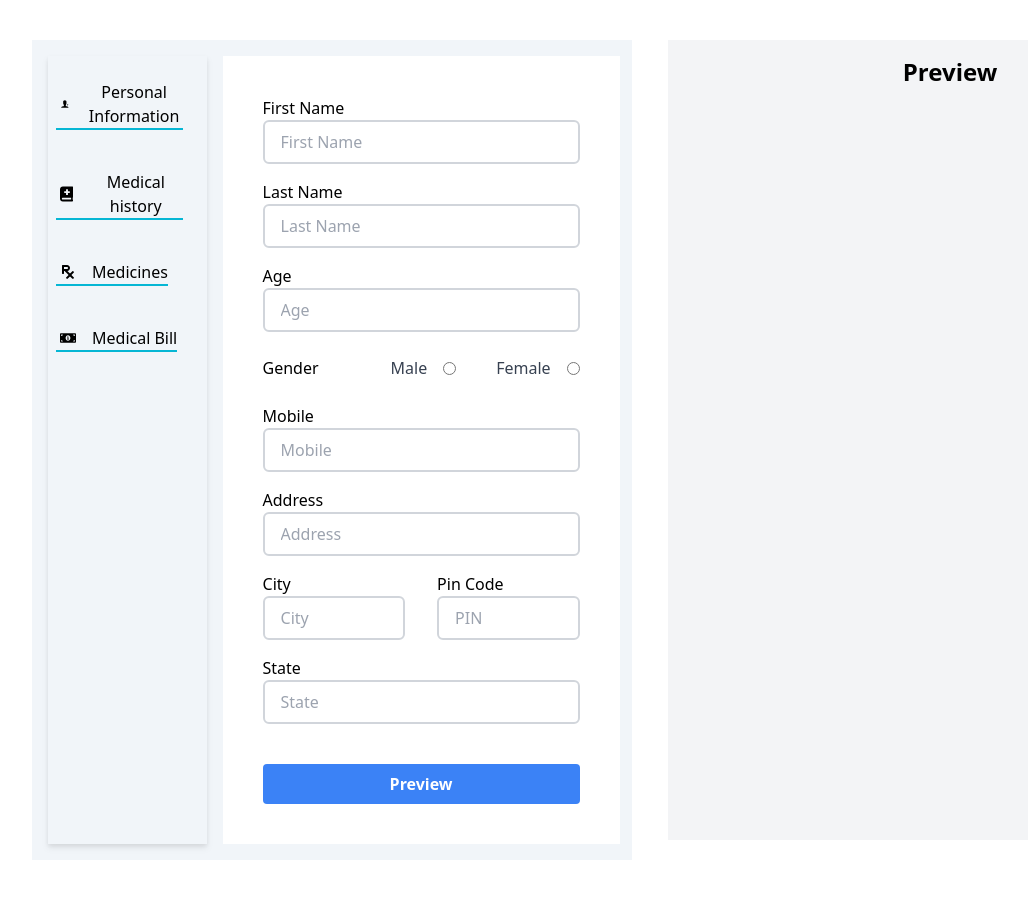
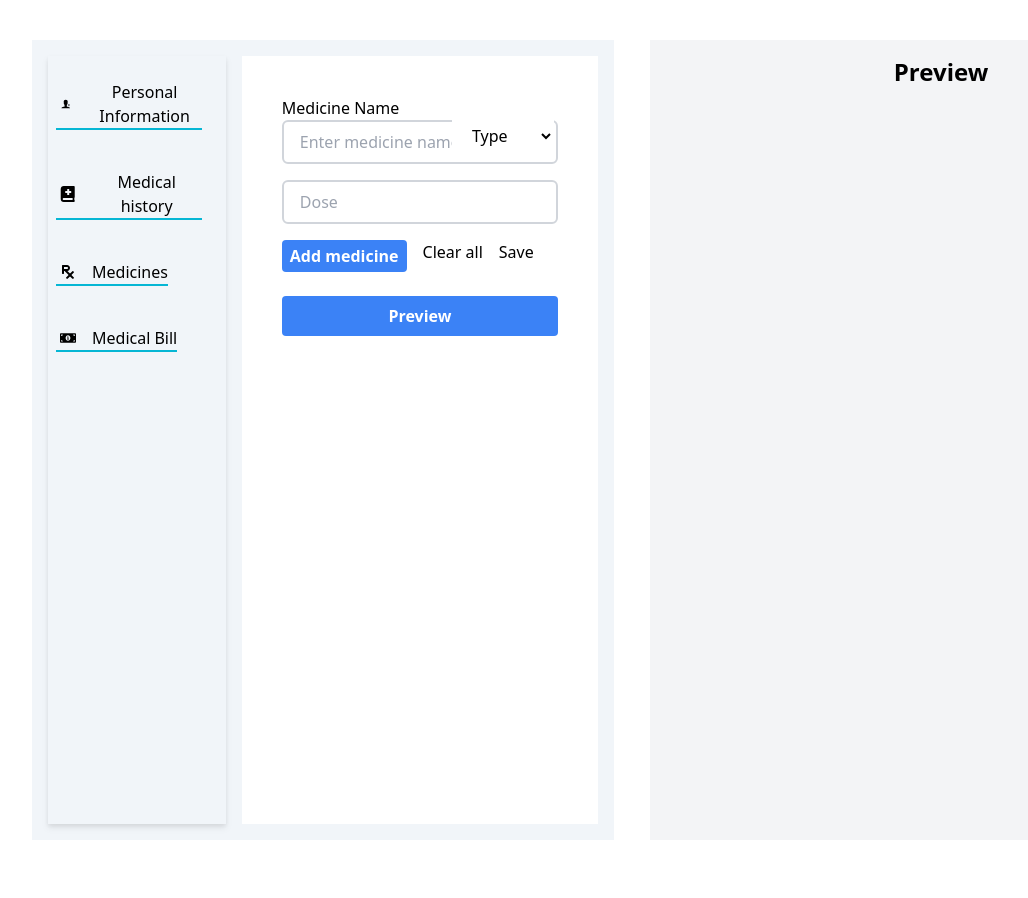
Before and after one commit to affu72/Medical-report, a React (Create React App) app: page / in a window 1280 px wide. Shown: the whole page, without its empty margins (8-1036 px from the left). Built offline with nearby package versions, Linux system fonts and the light colour scheme.

Commit message:
dynamic medicine list

```diff
--- /dev/null
+++ b/src/components/IndianStateDropDown.tsx
@@ -0,0 +1,55 @@
+import React from "react";
+
+type Props = {
+  value: string;
+  onChange?: () => void;
+};
+
+const IndianStateDropdown = ({ value, onChange }: Props) => {
+  const states = [
+    { label: "Select State", value: "" },
+    { label: "Andhra Pradesh", value: "Andhra Pradesh" },
+    { label: "Arunachal Pradesh", value: "Arunachal Pradesh" },
+    { label: "Assam", value: "Assam" },
+    { label: "Bihar", value: "Bihar" },
+    { label: "Chhattisgarh", value: "Chhattisgarh" },
+    { label: "Goa", value: "Goa" },
+    { label: "Gujarat", value: "Gujarat" },
+    { label: "Haryana", value: "Haryana" },
+    { label: "Himachal Pradesh", value: "Himachal Pradesh" },
+    { label: "Jharkhand", value: "Jharkhand" },
+    { label: "Karnataka", value: "Karnataka" },
+    { label: "Kerala", value: "Kerala" },
+    { label: "Madhya Pradesh", value: "Madhya Pradesh" },
+    { label: "Maharashtra", value: "Maharashtra" },
+    { label: "Manipur", value: "Manipur" },
+    { label: "Meghalaya", value: "Meghalaya" },
+    { label: "Mizoram", value: "Mizoram" },
+    { label: "Nagaland", value: "Nagaland" },
+    { label: "Odisha", value: "Odisha" },
+    { label: "Punjab", value: "Punjab" },
+    { label: "Rajasthan", value: "Rajasthan" },
+    { label: "Sikkim", value: "Sikkim" },
+    { label: "Tamil Nadu", value: "Tamil Nadu" },
+    { label: "Telangana", value: "Telangana" },
+    { label: "Tripura", value: "Tripura" },
+    { label: "Uttar Pradesh", value: "Uttar Pradesh" },
+    { label: "Uttarakhand", value: "Uttarakhand" },
+    { label: "West Bengal", value: "West Bengal" },
+  ];
+
+  return (
+    <select
+      value={value}
+      className="border-2 border-gray-300 py-2 px-4 w-full rounded-md"
+    >
+      {states.map((state) => (
+        <option key={state.value} value={state.value}>
+          {state.label}
+        </option>
+      ))}
+    </select>
+  );
+};
+
+export default IndianStateDropdown;
--- a/src/components/InputForms.tsx
+++ b/src/components/InputForms.tsx
@@ -2,6 +2,7 @@ import React, { FormEvent } from "react";
 import { InterfaceInputs } from "../Modal/Interfaces";
 import Input from "./MyComponents/Input";
 import PersonalInformation from "./PersonalInformation";
+import Medicines from "./Medicines";
 
 // interface IProp {
 //   inputs: InterfaceInputs;
@@ -32,7 +33,8 @@ function InputForms() {
 
   return (
     <form className="bg-white flex flex-col gap-6 p-10 basis-2/3">
-      <PersonalInformation></PersonalInformation>
+      {/* <PersonalInformation></PersonalInformation> */}
+      <Medicines />
 
       <button
         type="submit"
--- /dev/null
+++ b/src/components/Medicines.tsx
@@ -0,0 +1,89 @@
+import React, { useState } from "react";
+import Input from "./MyComponents/Input";
+import MedicineInput from "./MyComponents/MedicineInput";
+
+export interface IMedicine {
+  name: string;
+  dose: string;
+  type: string;
+}
+
+// type propType = {
+//   getData: (medicine: IMedicine[]) => void;
+// };
+
+const Medicines = () => {
+  const [medicines, setMedicines] = useState<IMedicine[]>([
+    { name: "", dose: "", type: "" },
+  ]);
+
+  const addMedicine = () => {
+    setMedicines([...medicines, { name: "", dose: "", type: "" }]);
+  };
+
+  const handleInputChange = (
+    e: React.ChangeEvent<HTMLInputElement | HTMLSelectElement>,
+    index: number
+  ) => {
+    const { name, value } = e.target;
+    const list = [...medicines];
+    list[index][name as keyof IMedicine] = value;
+    setMedicines(list);
+  };
+
+  const handleRemoveClick = (index: number) => {
+    const list = [...medicines];
+    list.splice(index, 1);
+    setMedicines(list);
+  };
+
+  const handleClearClick = () => {
+    setMedicines([{ name: "", dose: "", type: "" }]);
+  };
+
+  // const handleSaveClick = () => {
+  //   getData(medicines);
+  // };
+
+  return (
+    <div>
+      {medicines.map((medicine, index) => (
+        <div key={index}>
+          <MedicineInput />
+
+          <div className="flex items-center gap-8">
+            <Input
+              type="text"
+              placeholder="Dose"
+              name="dose"
+              value={medicine.dose}
+              // onChange={(e) => handleInputChange(e, index)}
+            />
+          </div>
+
+          {medicines.length !== 1 && (
+            <span
+              className="remove-button button"
+              // onClick={() => handleRemoveClick(index)}
+            >
+              Remove
+            </span>
+          )}
+        </div>
+      ))}
+
+      <div className="flex gap-4">
+        <span
+          className="bg-blue-500 hover:bg-blue-700 text-white font-bold py-1 px-2 rounded"
+          onClick={addMedicine}
+        >
+          Add medicine
+        </span>
+        <span onClick={handleClearClick}>Clear all</span>
+        <span>Save</span>
+      </div>
+    </div>
+  );
+};
+
+export default Medicines;
--- a/src/components/MyComponents/Input.tsx
+++ b/src/components/MyComponents/Input.tsx
@@ -1,10 +1,12 @@
 import React from "react";
 
 interface InputProps {
-  label: string;
+  label?: string;
   placeholder: string;
   name: string;
   type?: string;
+  value?: string;
+  id?: string;
 }
 
 function Input({ label, type = "text", placeholder, name }: InputProps) {
--- /dev/null
+++ b/src/components/MyComponents/MedicineInput.tsx
@@ -0,0 +1,37 @@
+import { useState } from "react";
+import Input from "./Input";
+
+interface MedicineInputProps {
+  label?: string;
+}
+
+const MedicineInput: React.FC<MedicineInputProps> = ({ label }) => {
+  const [medicineType, setMedicineType] = useState("");
+
+  return (
+    <div className="relative">
+      <Input
+        type="text"
+        id="medicine-name"
+        name="medicine-name"
+        placeholder="Enter medicine name..."
+        label="Medicine Name"
+      />
+      <select
+        aria-label="Select medicine type"
+        className="absolute bottom-1 right-1 pl-4 py-2 bg-white h-12 border-l-0 border-gray-300 rounded-r-md pointer-events-auto"
+        value={medicineType}
+        onChange={(event) => setMedicineType(event.target.value)}
+      >
+        <option value="" disabled>
+          Type
+        </option>
+        <option value="tablet">Tablet</option>
+        <option value="syrup">Syrup</option>
+        <option value="injection">Injection</option>
+      </select>
+    </div>
+  );
+};
+
+export default MedicineInput;
--- a/src/components/PersonalInformation.tsx
+++ b/src/components/PersonalInformation.tsx
@@ -1,15 +1,23 @@
 import React from "react";
 import Input from "./MyComponents/Input";
+import IndianStateDropdown from "./IndianStateDropDown";
 
 function PersonalInformation() {
   return (
     <div>
-      <Input
-        name="First Name"
-        label="First Name"
-        placeholder="First Name"
-      ></Input>
-      <Input name="Last Name" label="Last Name" placeholder="Last Name"></Input>
+      <div className="flex gap-8">
+        <Input
+          name="First Name"
+          label="First Name"
+          placeholder="First Name"
+        ></Input>
+        <Input
+          name="Last Name"
+          label="Last Name"
+          placeholder="Last Name"
+        ></Input>
+      </div>
+
       <Input name="age" label="Age" placeholder="Age" type="number"></Input>
 
       <div className=" flex gap-16 items-center w-full mb-4">
@@ -58,7 +66,10 @@ function PersonalInformation() {
         ></Input>
       </div>
 
-      <Input name="staet" placeholder="State" label="State"></Input>
+      <div className="w-full mb-4">
+        <label htmlFor="name">State</label>
+        <IndianStateDropdown value=""></IndianStateDropdown>
+      </div>
     </div>
   );
 }
--- a/src/components/SideNav.tsx
+++ b/src/components/SideNav.tsx
@@ -19,7 +19,7 @@ function SideNav(props: SidebarProp) {
       <button
         value={sideButtons.personal}
         onClick={props.onNavClick}
-        className="flex items-center gap-4 hover:font-semibold hover:scale-105 border-b-2 border-cyan-500 transition-all duration-100 pl-1"
+        className="w-full flex items-center gap-4 hover:font-semibold hover:scale-105 border-b-2 border-cyan-500 transition-all duration-100 pl-1 focus:bg-white"
       >
         <IoIosPersonAdd /> Personal Information
       </button>
--- /dev/null
+++ b/src/components/medicalHistory.tsx
@@ -0,0 +1,7 @@
+import React from "react";
+
+function medicalHistory() {
+  return <div>medicalHistory</div>;
+}
+
+export default medicalHistory;
```
